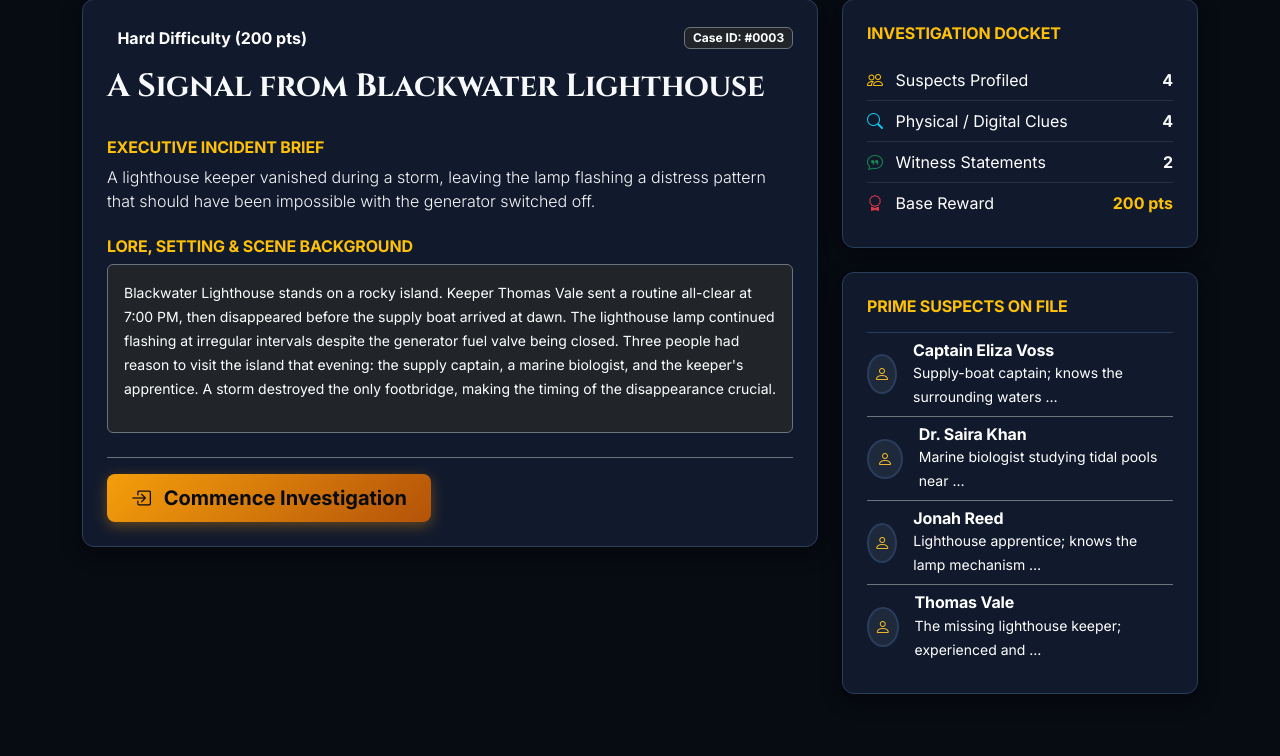
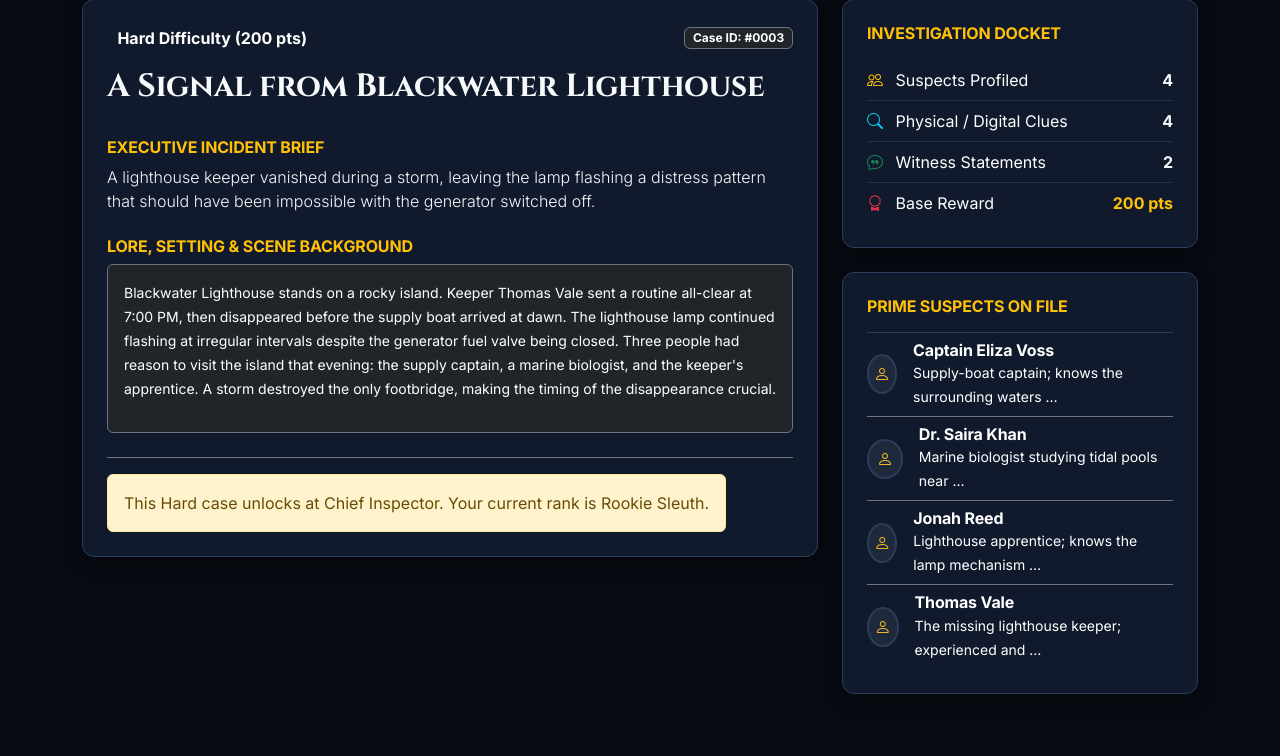
Before and after one commit to Aryan1771/Mystery-Quest, a Django app: page /case/3/ in a window 1280 px wide. Shown: the part 166-922 px from the top of the page. Run offline with Django 5.2, Linux system fonts and the light colour scheme; the visitor is signed in with stand-in values (Sample User, id 1); data comes from the database, SQL or seed files in the repository; parts of the project's set-up code (start-up, migrations or seed data) failed here and were passed over.

Commit message:
Enforce case selection and show locked dossier status

```diff
--- a/templates/investigation/case_detail.html
+++ b/templates/investigation/case_detail.html
@@ -37,10 +37,13 @@
                 <!-- Call to Action -->
                 <div class="d-flex flex-wrap gap-3 align-items-center pt-3 border-top border-secondary">
                     {% if user.is_authenticated %}
-                        <a href="{% url 'start_investigation' case.id %}" class="btn btn-gold btn-lg px-4">
-                            <i class="bi bi-box-arrow-in-right me-2"></i>
-                            {% if progress %}Resume Investigation{% else %}Commence Investigation{% endif %}
-                        </a>
+                        {% if progress and progress.completion_status != 'Solved' and case_allowed %}
+                        <a href="{% url 'investigate' case.id %}" class="btn btn-gold btn-lg px-4">Resume Active Investigation</a>
+                        {% elif case_allowed %}
+                        <a href="{% url 'start_investigation' case.id %}" class="btn btn-gold btn-lg px-4">Select This Case</a>
+                        {% else %}
+                        <div class="alert alert-warning mb-0">{{ lock_reason }}</div>
+                        {% endif %}
                         {% if progress %}
                         <a href="{% url 'generate_case_pdf' case.id %}" class="btn btn-outline-danger">
                             <i class="bi bi-file-earmark-pdf me-1"></i> Download PDF Dossier
```
